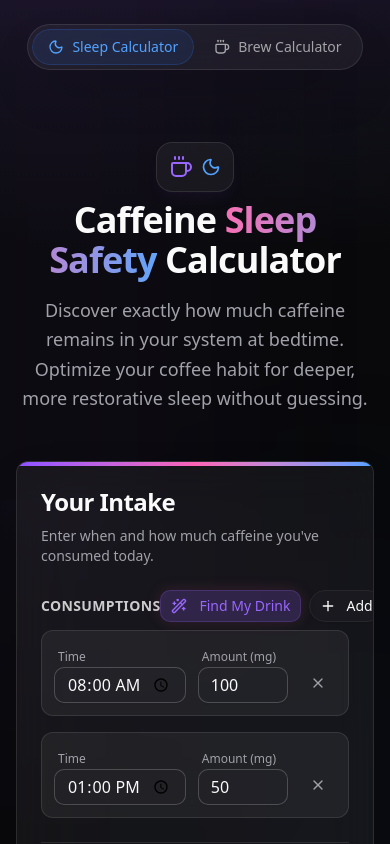
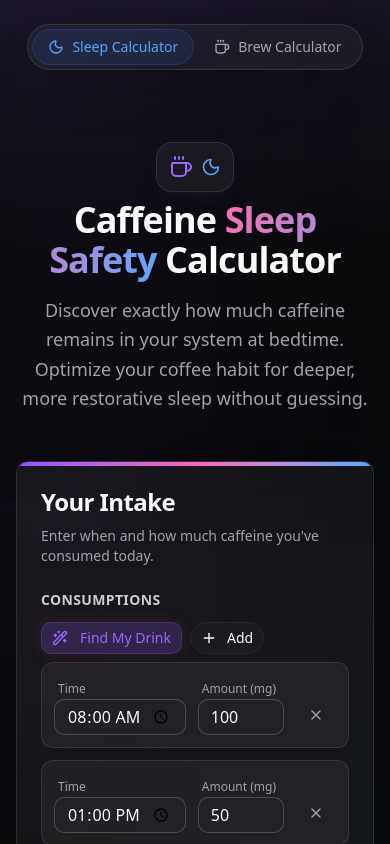
Before and after one commit to goldhaxx/caffeine-calculator, a Next.js app: page / in a window 390 px wide. Shown: the top 844 px of the page. Built offline with nearby package versions, Linux system fonts and the light colour scheme.

Commit message:
refactor: improve layout, responsiveness, and styling of consumption input fields and controls.

```diff
--- a/src/components/calculator/CalculatorForm.tsx
+++ b/src/components/calculator/CalculatorForm.tsx
@@ -55,9 +55,9 @@ export function CalculatorForm({
       </CardHeader>
       <CardContent className="space-y-6">
         <div className="space-y-4">
-          <div className="flex justify-between items-center mb-2">
+          <div className="flex flex-wrap items-center justify-between gap-3 mb-2">
             <h3 className="text-sm font-semibold tracking-wide text-foreground/80 uppercase">Consumptions</h3>
-            <div className="flex items-center gap-2">
+            <div className="flex flex-wrap items-center gap-2">
               <DrinkAssistantDialog
                 onAdd={(mg) => {
                   setConsumptions([
@@ -66,12 +66,13 @@ export function CalculatorForm({
                   ]);
                 }}
               />
-              <Button size="sm" variant="outline" onClick={addConsumption} className="rounded-full h-8 px-3 border-white/20 hover:bg-white/10">
+              <Button size="sm" variant="outline" onClick={addConsumption} className="rounded-full h-8 px-3 border-white/20 hover:bg-white/10 shrink-0">
                 <Plus className="h-4 w-4 mr-1" /> Add
               </Button>
             </div>
           </div>
 
+          <div className="space-y-3">
             <AnimatePresence>
               {consumptions.map((cons, idx) => (
                 <motion.div
@@ -79,10 +80,10 @@ export function CalculatorForm({
                   initial={{ opacity: 0, y: -10 }}
                   animate={{ opacity: 1, y: 0 }}
                   exit={{ opacity: 0, scale: 0.95 }}
-                className="flex items-center gap-3 bg-white/5 p-3 rounded-lg border border-white/10"
+                  className="flex items-end gap-3 bg-white/5 p-3 rounded-lg border border-white/10"
                 >
-                <div className="flex-1 space-y-1">
-                  <label className="text-xs text-muted-foreground ml-1">Time</label>
+                  <div className="flex-1 space-y-1.5">
+                    <label className="text-xs font-medium text-muted-foreground ml-1">Time</label>
                     <Input
                       type="time"
                       value={cons.time}
@@ -90,29 +91,28 @@ export function CalculatorForm({
                       className="bg-transparent border-white/20 focus-visible:ring-primary"
                     />
                   </div>
-                <div className="flex-1 space-y-1">
-                  <label className="text-xs text-muted-foreground ml-1">Amount (mg)</label>
+                  <div className="flex-1 space-y-1.5">
+                    <label className="text-xs font-medium text-muted-foreground ml-1">Amount (mg)</label>
                     <Input
                       type="number"
                       value={cons.mg}
                       onChange={(e) => updateConsumption(cons.id, 'mg', Number(e.target.value))}
-                    className="bg-transparent border-white/20 focus-visible:ring-primary"
+                      className="bg-transparent border-white/20 focus-visible:ring-primary [appearance:textfield] [&::-webkit-outer-spin-button]:appearance-none [&::-webkit-inner-spin-button]:appearance-none"
                     />
                   </div>
-                <div className="pt-5">
                   <Button
                     variant="ghost"
                     size="icon"
                     onClick={() => removeConsumption(cons.id)}
-                    className="text-muted-foreground hover:text-destructive hover:bg-destructive/20 h-9 w-9"
+                    className="text-muted-foreground hover:text-destructive hover:bg-destructive/20 h-10 w-10 shrink-0"
                     disabled={consumptions.length === 1}
                   >
                     <X className="h-4 w-4" />
                   </Button>
-                </div>
                 </motion.div>
               ))}
             </AnimatePresence>
+          </div>
         </div>
 
         <div className="space-y-1 pt-4 border-t border-white/10">
```
Lines whose indentation alone changed are shown as unchanged.
